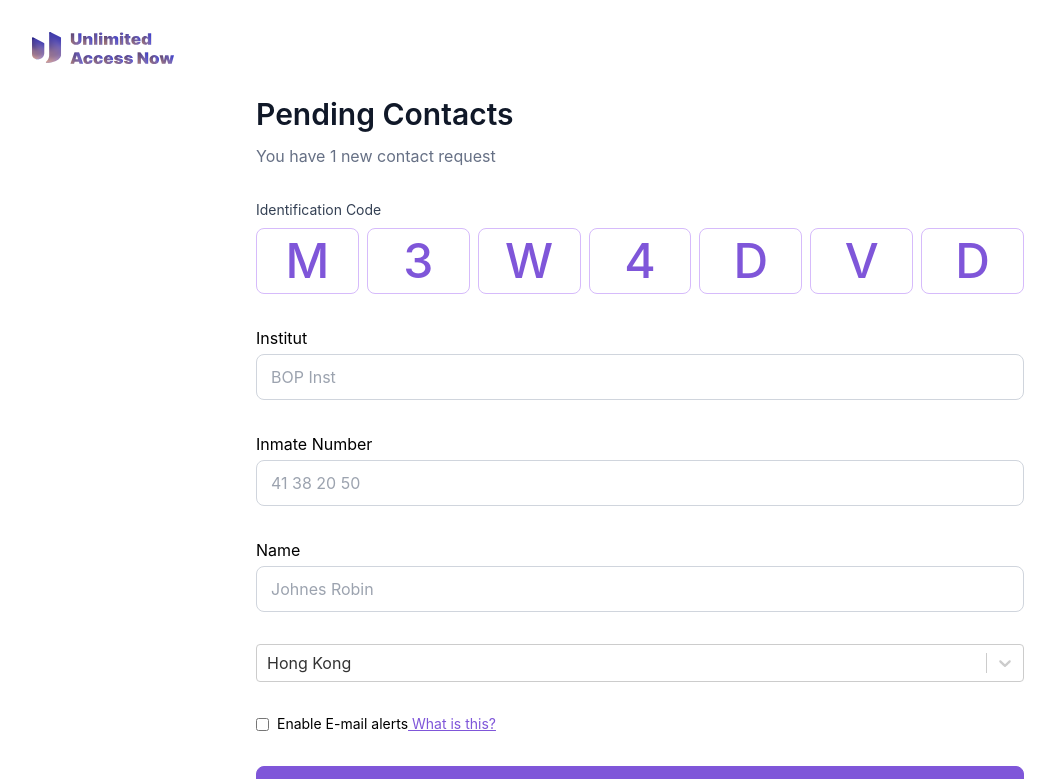
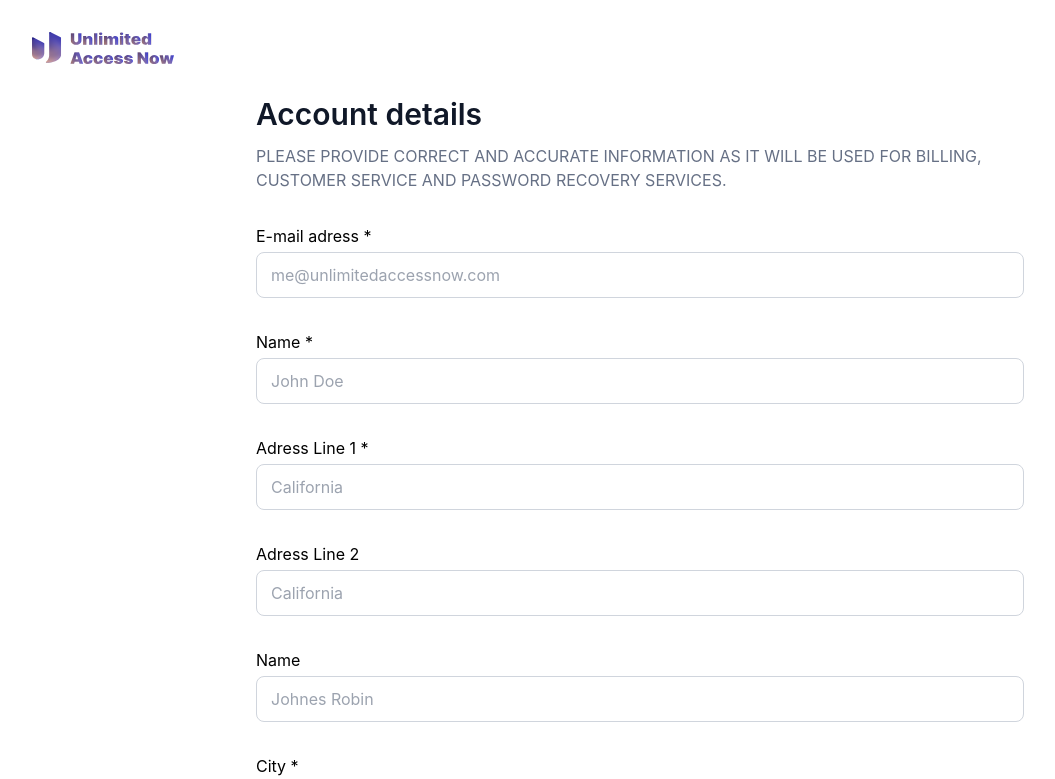
Before and after one commit to King-Mufasa/Unlimited_Access, a React (Create React App) app: page /account in a window 1280 px wide. Shown: the top 779 px of the page, without its empty margins (0-1055 px from the left). Built offline with nearby package versions, Linux system fonts and the light colour scheme.

Commit message:
update account page

```diff
--- a/src/pages/account/index.jsx
+++ b/src/pages/account/index.jsx
@@ -22,34 +22,29 @@ function AccountPage() {
         <div className="max-w-3xl w-full space-y-8">
           <div>
             <p className="text-3xl font-semibold text-app-gray-900">
-              Pending Contacts
+              Account details
             </p>
             <p className="text-xm text-app-gray-500 mt-3">
-              You have 1 new contact request
+              PLEASE PROVIDE CORRECT AND ACCURATE INFORMATION AS IT WILL BE USED
+              FOR BILLING, CUSTOMER SERVICE AND PASSWORD RECOVERY SERVICES.
             </p>
           </div>
-          <div className="space-y-2">
-            <p className="text-app-gray-700 text-sm">Identification Code</p>
-            <div className="grid-cols-7 grid gap-2">
-              <IDCode>M</IDCode>
-              <IDCode>3</IDCode>
-              <IDCode>w</IDCode>
-              <IDCode>4</IDCode>
-              <IDCode>d</IDCode>
-              <IDCode>v</IDCode>
-              <IDCode>d</IDCode>
-            </div>
-          </div>
-          <Input label="Institut" hint="BOP Inst" />
-          <Input label="Inmate Number" hint="41 38 20 50" />
+
+          <Input label="E-mail adress" hint="me@unlimitedaccessnow.com" required/>
+          <Input label="Name" hint="John Doe" required/>
+          <Input label="Adress Line 1" hint="California" required />
+          <Input label="Adress Line 2" hint="California"  />
           <Input label="Name" hint="Johnes Robin" />
+          <Input label="City" hint="California" required />
           <Select
             value={country}
             isSearchable
             name="emoji"
             options={countryList}
-            onChange={(e)=>setCountry(e)}
+            onChange={(e) => setCountry(e)}
           />
+          <Input label="Zip Code" hint="--" required />
+          <Input label="Phone" hint="(+1) (446) --- --- ---" required />
           <div className="flex gap-2 items-center text-sm mt-5">
             <input
               type="checkbox"
```
